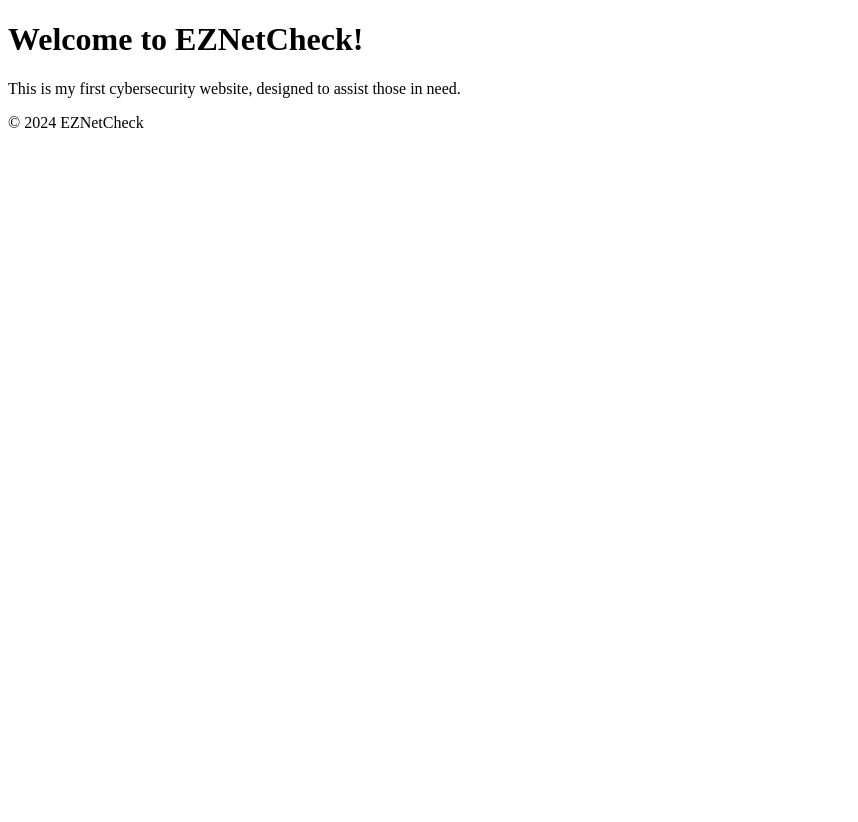
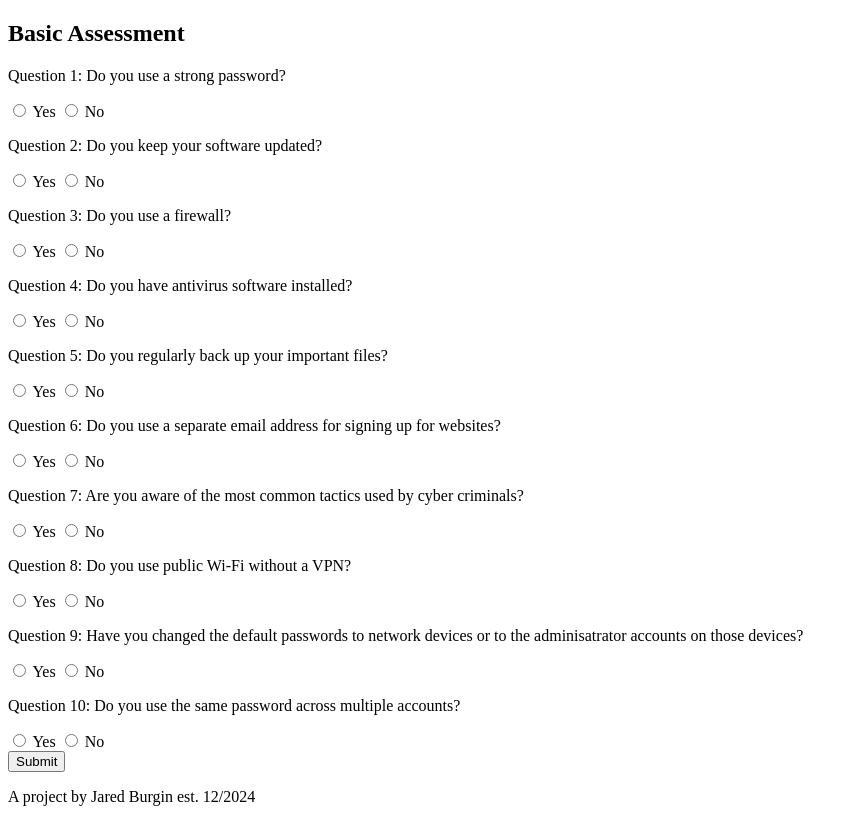
Before and after one commit to jburgin50/EZNetCheck, a plain HTML site: page index.html in a window 1280 px wide. Shown: the whole page, without its empty margins (0-858 px from the left). Before the commit the page ends 800 px from the top, so only its background shows below. Drawn offline with Linux system fonts and the light colour scheme.

Commit message:
Update index.html

```diff
--- a/index.html
+++ b/index.html
@@ -1,21 +1,59 @@
 <!DOCTYPE html>
-<html lang="en">
+<html>
 <head>
-  <meta charset="UTF-8">
-  <meta name="viewport" content="width=device-width, initial-scale=1.0">
-  <title>EZNetCheck</title>
-  <link rel="stylesheet" href="css/style.css">
+    <title>Network Security Assessment</title>
 </head>
 <body>
     <header>
-    <h1>Welcome to EZNetCheck!</h1>
     </header>
     <main>
-    <p>This is my first cybersecurity website, designed to assist those in need.</p>
+        <h2>Basic Assessment</h2>
+        <form>
+            <p>Question 1: Do you use a strong password?</p>
+            <input type="radio" name="q1" value="yes"> Yes
+            <input type="radio" name="q1" value="no"> No
+            <br>
+            <p>Question 2: Do you keep your software updated?</p>
+            <input type="radio" name="q2" value="yes"> Yes
+            <input type="radio" name="q2" value="no"> No
+            <br>
+            <p>Question 3: Do you use a firewall?</p>
+            <input type="radio" name="q3" value="yes"> Yes
+            <input type="radio" name="q3" value="no"> No
+            <br>
+            <p>Question 4: Do you have antivirus software installed?</p>
+            <input type="radio" name="q4" value="yes"> Yes
+            <input type="radio" name="q4" value="no"> No
+            <br>
+            <p>Question 5: Do you regularly back up your important files?</p>
+            <input type="radio" name="q5" value="yes"> Yes
+            <input type="radio" name="q5" value="no"> No
+            <br>
+            <p>Question 6: Do you use a separate email address for signing up for websites?</p>
+            <input type="radio" name="q6" value="yes"> Yes
+            <input type="radio" name="q6" value="no"> No
+            <br>
+            <p>Question 7: Are you aware of the most common tactics used by cyber criminals?</p>
+            <input type="radio" name="q7" value="yes"> Yes
+            <input type="radio" name="q7" value="no"> No
+            <br>
+            <p>Question 8: Do you use public Wi-Fi without a VPN?</p>
+            <input type="radio" name="q8" value="yes"> Yes
+            <input type="radio" name="q8" value="no"> No
+            <br>
+            <p>Question 9: Have you changed the default passwords to network devices or to the adminisatrator accounts on those devices?</p>
+            <input type="radio" name="q9" value="yes"> Yes
+            <input type="radio" name="q9" value="no"> No
+            <br>
+            <p>Question 10: Do you use the same password across multiple accounts?</p>
+            <input type="radio" name="q10" value="yes"> Yes
+            <input type="radio" name="q10" value="no"> No
+            <br>
+            <input type="submit" value="Submit">
+        </form>
     </main>
     <footer>
-    <p>&copy; 2024 EZNetCheck</p>
+      <p>A project by Jared Burgin est. 12/2024</p>
     </footer>
-  <script src="js/script.js"></script>
 </body>
 </html>
```
Lines whose indentation alone changed are shown as unchanged.
